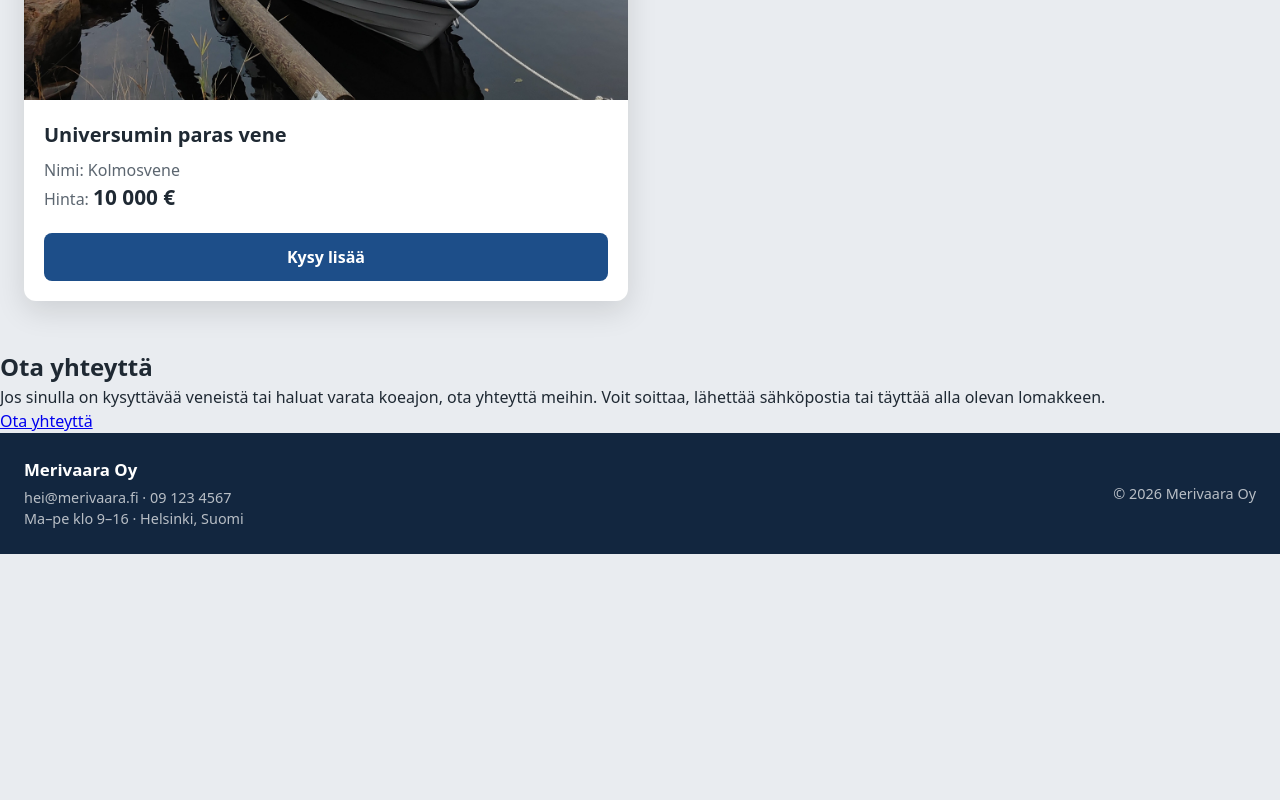
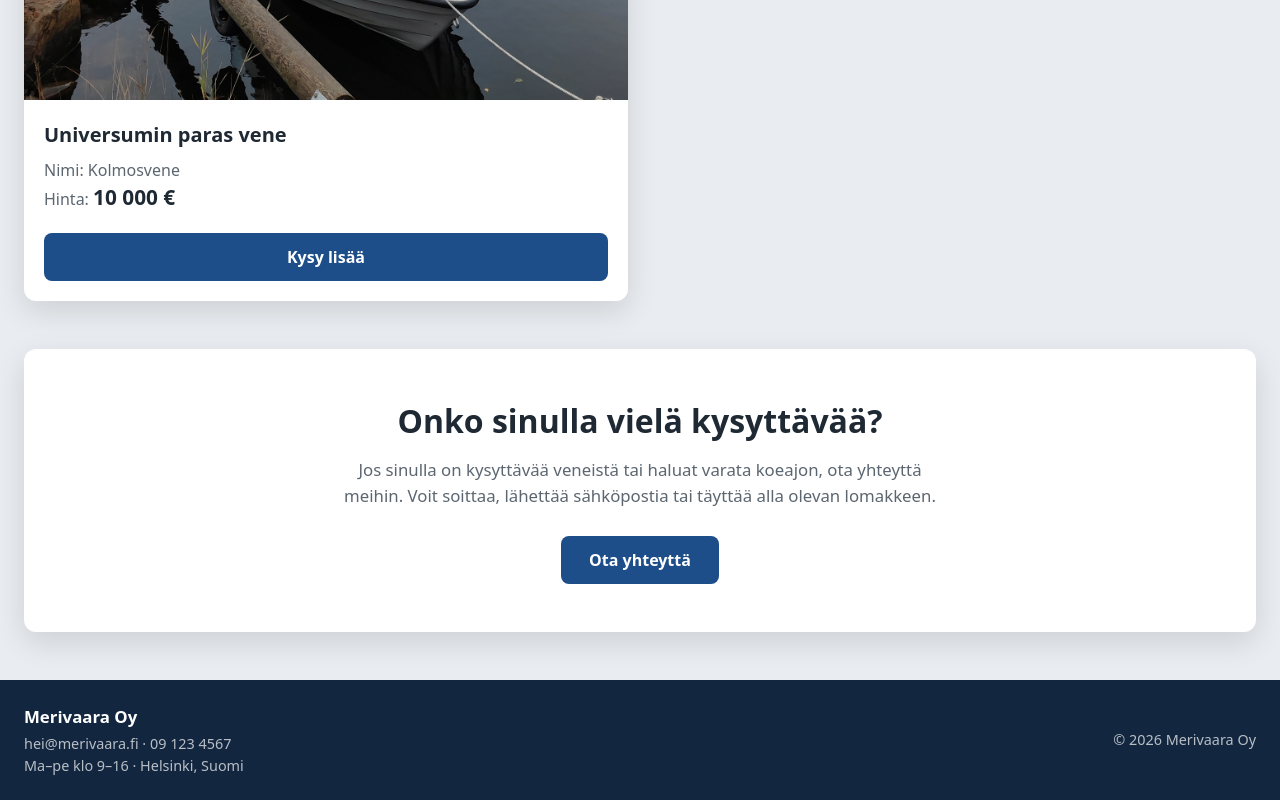
Before and after one commit to thundertheidiot/venekauppatehtava, a website: page index.html in a window 1280 px wide. Shown: the part 1661-2461 px from the top of the page. Before the commit the page ends 2215 px from the top, so only its background shows below. Drawn offline with Linux system fonts and the light colour scheme.

Commit message:
pretty contact section

```diff
--- a/index.html
+++ b/index.html
@@ -86,7 +86,7 @@
 			</section>
 
 			<section class="contact-section">
-				<h2>Ota yhteyttä</h2>
+				<h2>Onko sinulla vielä kysyttävää?</h2>
 				<p>
 					Jos sinulla on kysyttävää veneistä tai haluat varata koeajon, ota
 					yhteyttä meihin. Voit soittaa, lähettää sähköpostia tai täyttää alla
--- a/style.css
+++ b/style.css
@@ -177,7 +177,7 @@ footer h3 {
 
 .boat-cards {
 	display: grid;
-	grid-template-columns: repeat(auto-fill, minmax(400px, 1fr));
+	grid-template-columns: repeat(auto-fill, minmax(min(400px, 100%), 1fr));
 	gap: 1.5rem;
 }
 
@@ -226,6 +226,52 @@ footer h3 {
 
 .boat-card .button {
 	text-align: center;
+}
+
+/* contact call-to-action on the front page */
+.contact-section {
+	width: calc(100% - 3rem);
+	max-width: calc(1600px - 3rem);
+	margin: 0 auto 3rem;
+	padding: 3rem 2rem;
+
+	text-align: center;
+	background-color: var(--surface);
+	border-radius: var(--radius);
+	box-shadow: var(--shadow);
+}
+
+.contact-section h2 {
+	margin-bottom: 0.75rem;
+	font-size: 2rem;
+}
+
+.contact-section p {
+	max-width: 600px;
+	margin: 0 auto 1.75rem;
+
+	font-size: 1.05rem;
+	color: var(--muted);
+}
+
+.contact-button {
+	display: inline-block;
+	padding: 0.75rem 1.75rem;
+
+	font-weight: 600;
+	color: white;
+	text-decoration: none;
+	background-color: var(--accent);
+	border-radius: 8px;
+
+	transition:
+		background-color 0.15s,
+		transform 0.15s;
+}
+
+.contact-button:hover {
+	background-color: var(--accent-hover);
+	transform: translateY(-1px);
 }
 
 /* contact */
@@ -349,6 +395,16 @@ select:user-invalid + .form-error {
 		font-size: 1.6rem;
 	}
 
+	.contact-section {
+		width: calc(100% - 2rem);
+		margin-bottom: 2rem;
+		padding: 2rem 1.25rem;
+	}
+
+	.contact-section h2 {
+		font-size: 1.6rem;
+	}
+
 	.contact {
 		padding: 2rem 0.75rem;
 	}
```
